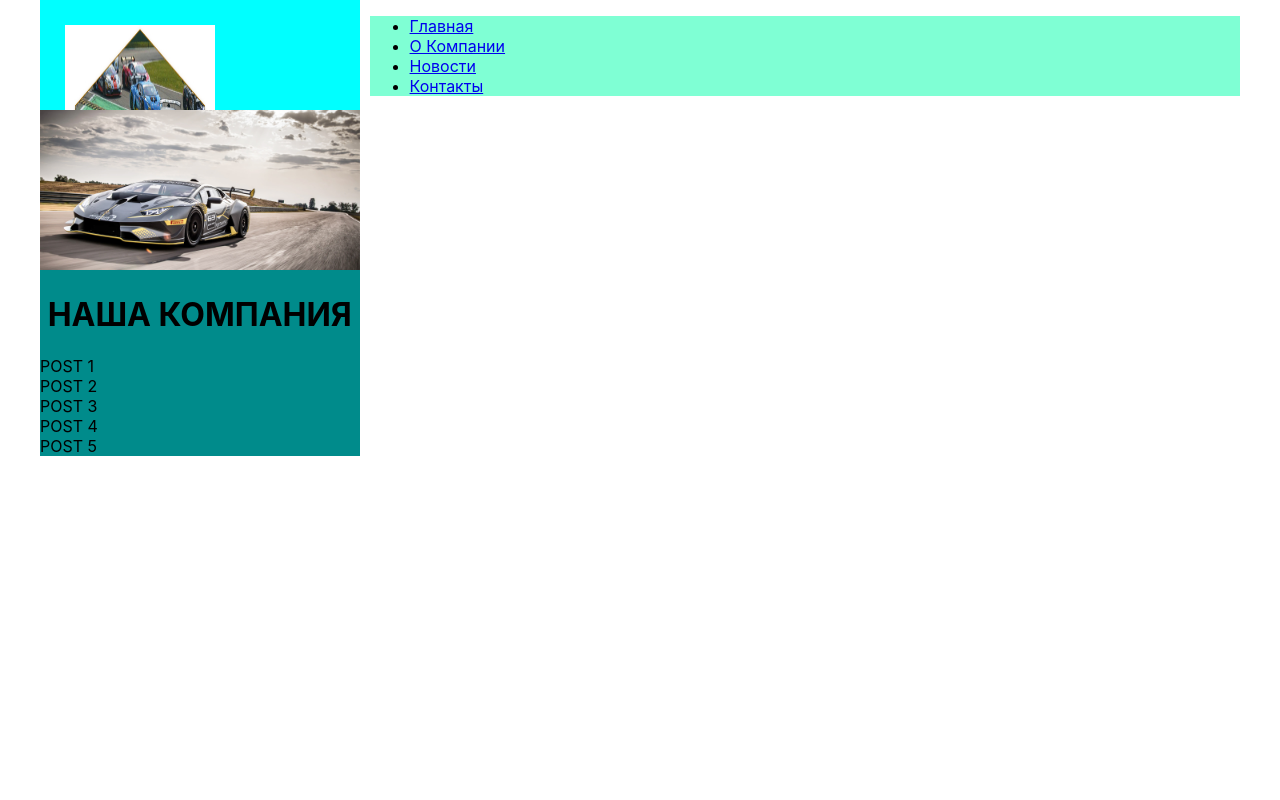
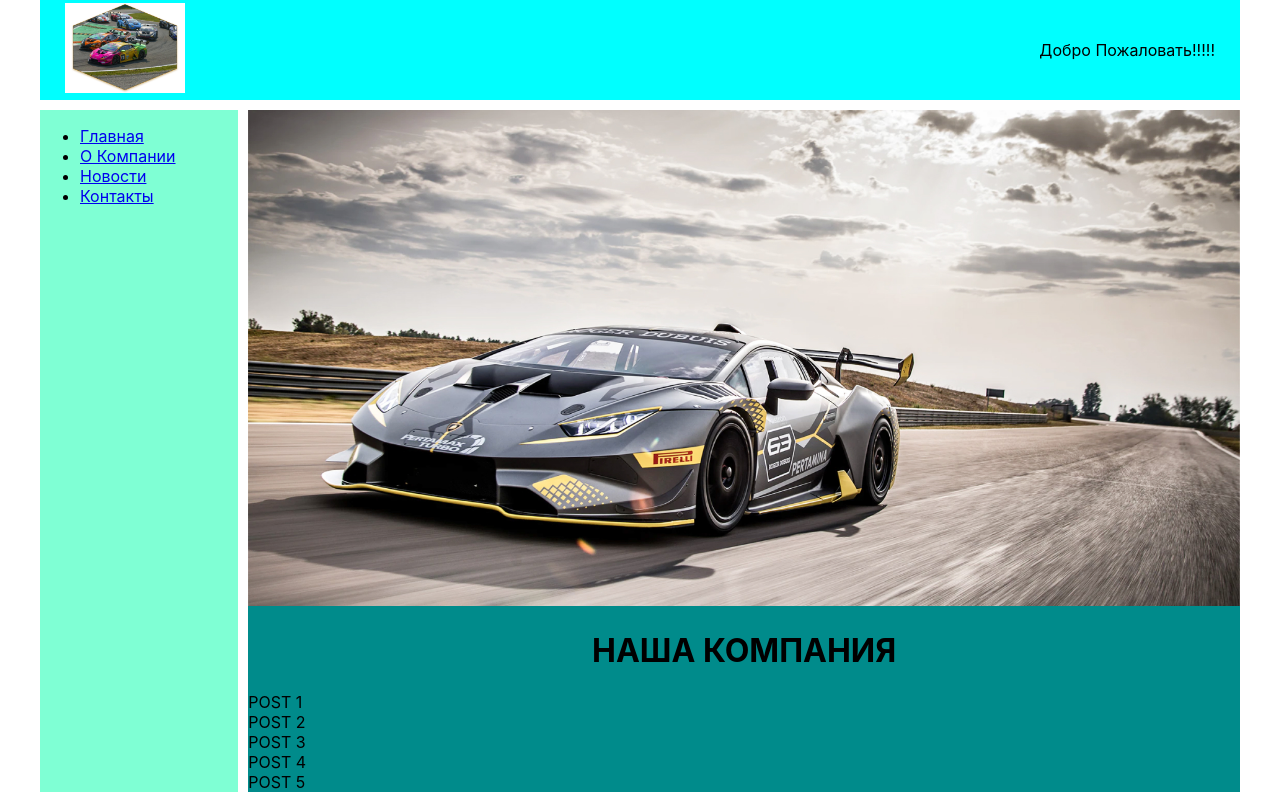
Before and after one commit to Safonovnn/react-learn, a React (Create React App) app: page / in a window 1280 px wide. Built offline with nearby package versions, Linux system fonts and the light colour scheme.

Commit message:
project editing

```diff
--- a/src/App.css
+++ b/src/App.css
@@ -33,7 +33,8 @@
 }
 
 .header img{
-  max-width: 150px;
+  max-width: 120px;
+  max-height: 90px;
 }
 
 .content img{
--- a/src/component/CONTENT.jsx
+++ b/src/component/CONTENT.jsx
@@ -4,7 +4,6 @@
 
 export default function NAV() {
     return (
-      <div>
       <div className="content">
         <div>
           <img src={img} />
@@ -18,6 +17,5 @@
           <div>POST 5</div>
         </div>
       </div>
-      </div>
     );
   }
--- a/src/component/HEADER.jsx
+++ b/src/component/HEADER.jsx
@@ -5,13 +5,11 @@
 
 export default function HEADER() {
     return (
-      <div>
       <header className="header">
         <div>
           <img src={logo} className="App-logo" alt="logo" />
         </div>
         <div>Добро Пожаловать!!!!!</div>
       </header>
-      </div>
     );
   }
--- a/src/component/NAV.jsx
+++ b/src/component/NAV.jsx
@@ -4,7 +4,6 @@
 
 export default function NAV() {
     return (
-      <div>
       <nav className="nav">
         <ul>
           <li>
@@ -21,6 +20,5 @@
           </li>
         </ul>
       </nav>
-      </div>
     );
   }
```
